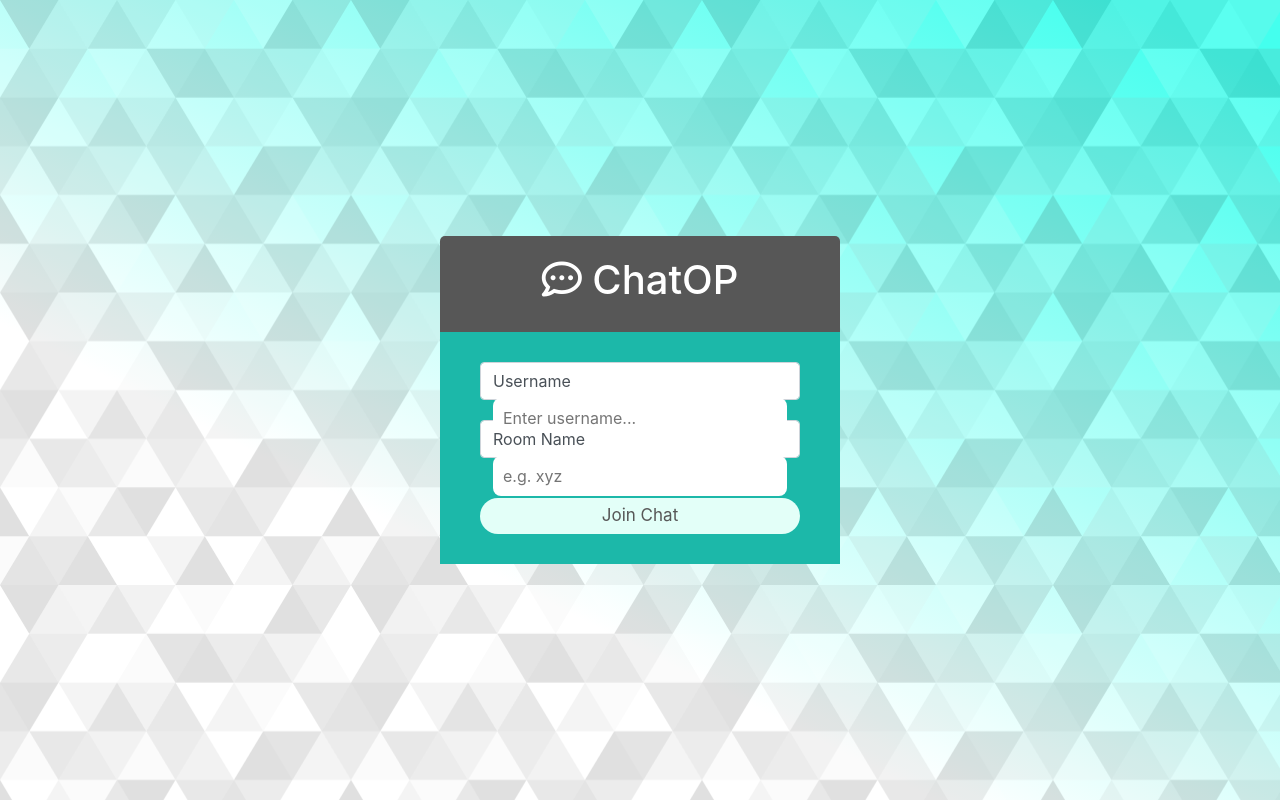
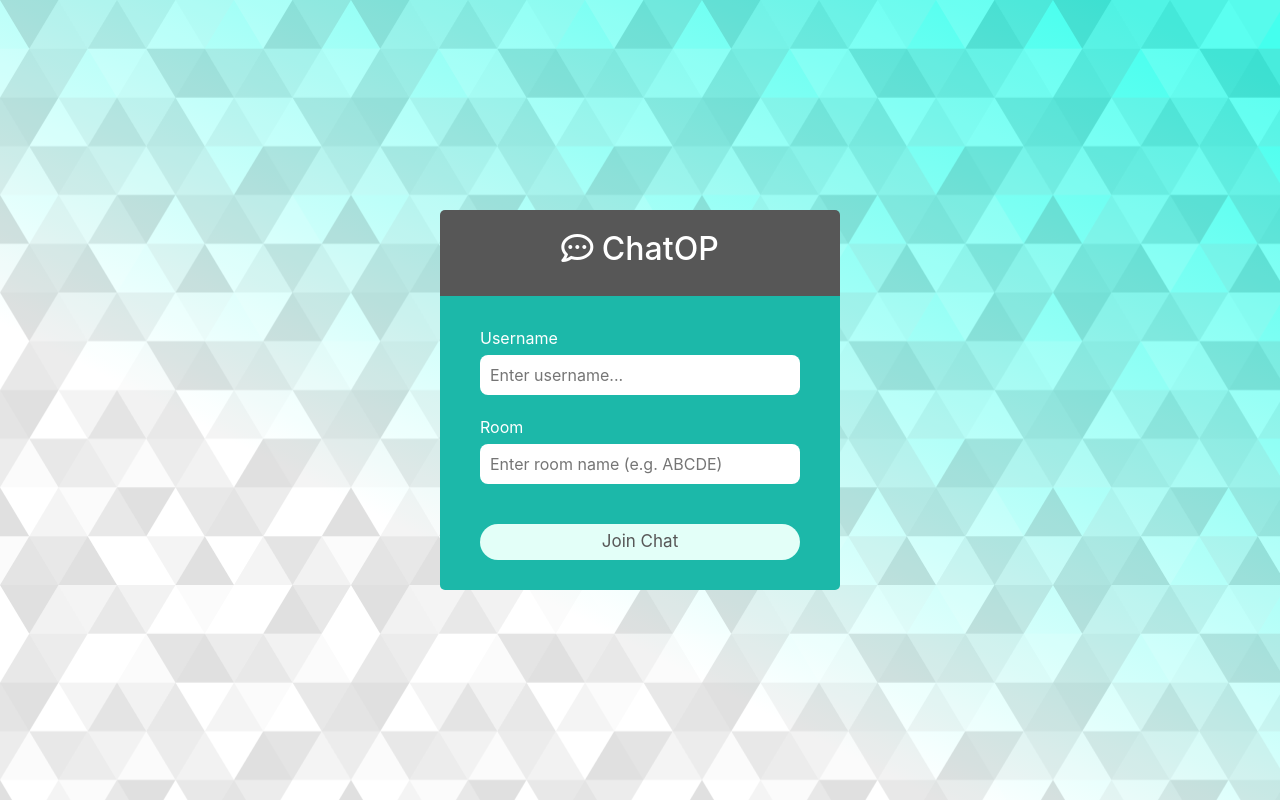
Before and after one commit to shivanshpahwa24/chatOP-react, a React (Create React App) app in the folder client/: page / in a window 1280 px wide. Built offline with nearby package versions, Linux system fonts and the light colour scheme.

Commit message:
Changed UI a bit

```diff
--- a/client/src/App.css
+++ b/client/src/App.css
@@ -171,13 +171,15 @@ a {
 .join-main {
   padding: 30px 40px;
   background: var(--dark-color-b);
+  border-bottom-left-radius: 5px;
+  border-bottom-right-radius: 5px;
 }
 
 .join-main p {
   margin-bottom: 20px;
 }
 
-.join-main .form-control {
+.join-main .form-control1 {
   margin-bottom: 20px;
 }
 
--- a/client/src/components/Landing.js
+++ b/client/src/components/Landing.js
@@ -16,33 +16,33 @@ const Landing = () => {
     <div className="join-container-align">
       <div className="join-container">
         <header className="join-header">
-          <h1>
+          <h2>
             <i className="far fa-comment-dots"></i> ChatOP
-          </h1>
+          </h2>
         </header>
-        <main className="join-main">
+        <div className="join-main">
           <form>
-            <div className="form-control">
-              <label htmlFor="userName">Username</label>
+            <div className="form-control1">
+              <label htmlFor="username">Username</label>
               <input
                 type="text"
                 name="userName"
                 id="userName"
                 value={userName}
+                onChange={handleChange}
                 placeholder="Enter username..."
-                onChange={handleChange}
                 required
               />
             </div>
-            <div className="form-control">
-              <label htmlFor="roomName">Room Name</label>
+            <div className="form-control1">
+              <label htmlFor="room">Room</label>
               <input
                 type="text"
                 name="roomName"
                 id="roomName"
+                value={roomName}
                 onChange={handleChange}
-                value={roomName}
-                placeholder="e.g. xyz"
+                placeholder="Enter room name (e.g. ABCDE)"
                 required
               />
             </div>
@@ -52,7 +52,7 @@ const Landing = () => {
               </button>
             </Link>
           </form>
-        </main>
+        </div>
       </div>
     </div>
   );
--- a/package.json
+++ b/package.json
@@ -1,7 +1,7 @@
 {
-  "name": "vsee",
+  "name": "chatop",
   "version": "1.0.0",
-  "description": "A simple app to make video calls and chat with your friends",
+  "description": "A basic chat application made using react, node and socket.io",
   "main": "server.js",
   "scripts": {
     "start": "node server.js",
```
